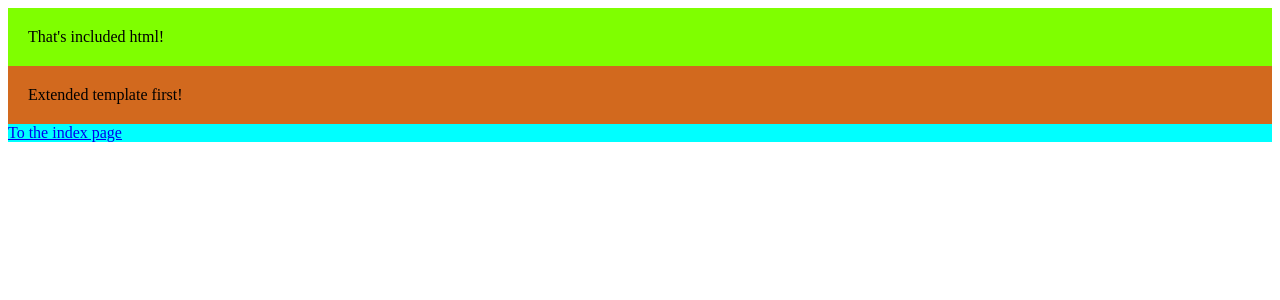
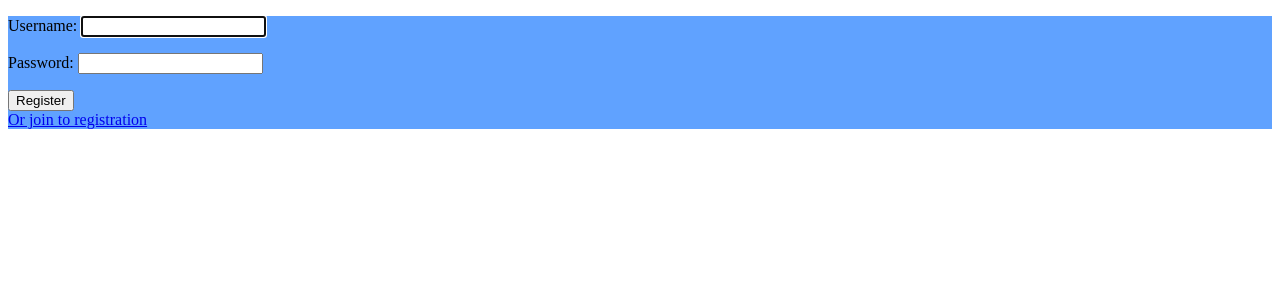
Before and after one commit to illiazubariev/modulPy, a Django app: page / in a window 1280 px wide. Shown: the top 300 px of the page. Run offline with Django 5.2, Linux system fonts and the light colour scheme.

Commit message:
add login, registration form

```diff
--- a/itemShop/itemShop/urls.py
+++ b/itemShop/itemShop/urls.py
@@ -16,11 +16,12 @@ Including another URLconf
 """
 from django.contrib import admin
 from django.urls import path
-from  myapp.views import index, first
+from  myapp.views import store, register, logIn
 
 urlpatterns = [
     path('admin/', admin.site.urls),
-    path('', first, name='first'),
-    path('index', index, name='index')
+    path('', logIn, name='login'),
+    path('register', register, name='register'),
+    path('store', store, name='store')
 
 ]
--- a/itemShop/myapp/views.py
+++ b/itemShop/myapp/views.py
@@ -1,10 +1,46 @@
-from django.shortcuts import render
+from django.shortcuts import render, redirect
+from django.contrib.auth.forms import UserCreationForm, AuthenticationForm
+from django.contrib.auth import login
+from .models import Product, Wallet
 
 
+def logIn(request):
+    if request.method == 'POST':
+        form = AuthenticationForm(request, data=request.POST)
+        if form.is_valid():
+            user = form.get_user()
+            login(request, user)
+            return redirect('store')
+    else:
+        form = AuthenticationForm()
+    return render(request, 'login.html', {'form': form})
 
 
-def index(request):
-    return render(request, 'index.html')
+def register(request):
+    if request.method == 'POST':
+        form = UserCreationForm(request.POST)
+        if form.is_valid():
+            user = form.save()
+            login(request, user)
+            Wallet.objects.create(user=user, balance=0)
+            return redirect('store')
+    else:
+        form = UserCreationForm()
+    return render(request, 'register.html', {'form': form})
 
-def first(request):
-    return render(request, 'first.html')
+
+def store(request):
+    if request.method == 'POST':
+        product_id = request.POST.get('product')
+        product = Product.objects.get(id=product_id)
+        wallet = Wallet.objects.get(user=request.user)
+        if wallet.balance >= product.price:
+            wallet.balance -= product.price
+            wallet.save()
+            # Здесь можно добавить логику для обработки покупки товара
+            return redirect('success')
+        else:
+            return redirect('failure')
+    else:
+        products = Product.objects.all()
+        return render(request, 'store.html', {'products': products})
--- a/itemShop/templates/add.html
+++ /dev/null
@@ -1 +0,0 @@
-<div style="padding: 20px; background-color: chartreuse"> That's included html!</div>
--- a/itemShop/templates/base.html
+++ b/itemShop/templates/base.html
@@ -6,7 +6,7 @@
     <title>Document</title>
 </head>
 <body>
-    <div style="background-color: aqua">
+    <div style="background-color: rgb(96, 162, 255)">
         {% block content %}
         {% endblock %}
     </div>
--- a/itemShop/templates/first.html
+++ /dev/null
@@ -1,7 +0,0 @@
-{% extends 'base.html' %}
-
-{% block content %}
-{% include 'add.html' %}
-<div style="padding: 20px; background-color: chocolate"> Extended template first!</div>
-<a href="{% url 'index' %}">To the index page</a>
-{% endblock %}
--- /dev/null
+++ b/itemShop/templates/login.html
@@ -0,0 +1,11 @@
+{% extends 'base.html' %}
+
+{% block content %}
+<form method="post">
+    {% csrf_token %}
+    {{ form.as_p }}
+    <button type="submit">Register</button>
+</form>
+<a href="{% url 'register' %}">Or join to registration</a>
+
+{% endblock %}
--- /dev/null
+++ b/itemShop/templates/store.html
@@ -0,0 +1,5 @@
+{% extends 'base.html' %}
+
+{% block content %}
+<div style="padding: 20px; background-color: chocolate"> This is store... lol</div>
+{% endblock %}
```
Also changed, not shown: itemShop/templates/index.html (deleted, +0 -7 lines), itemShop/templates/register.html (added, +10 -0 lines).
